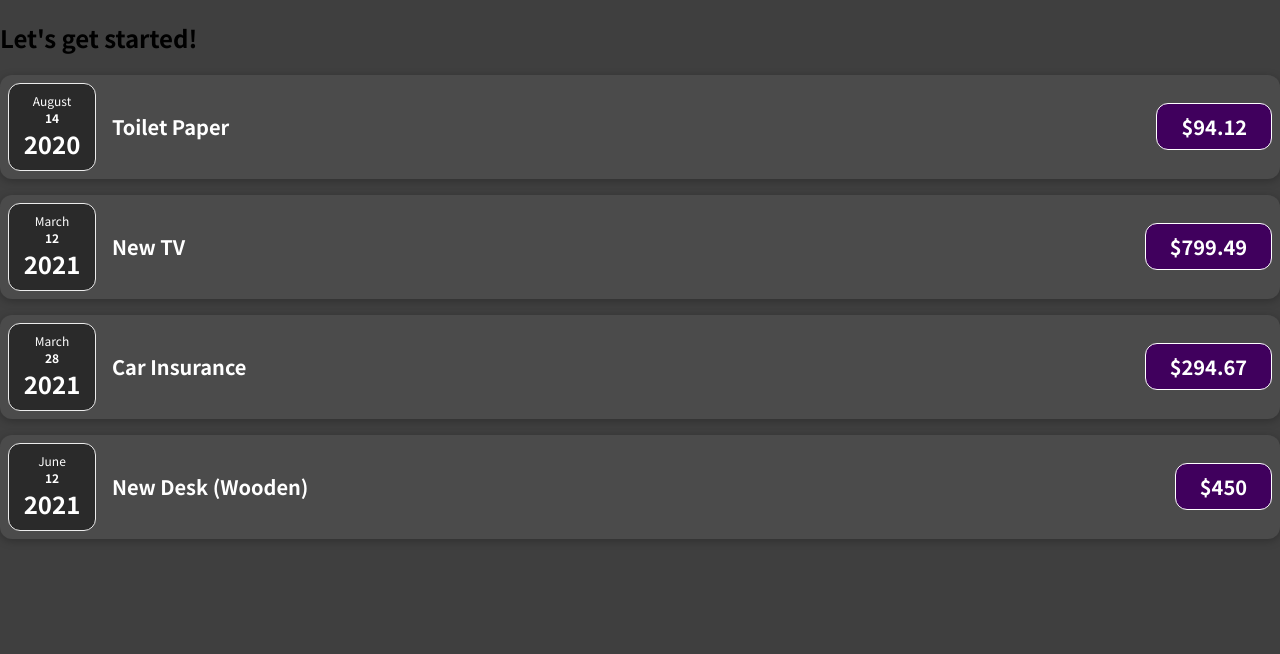
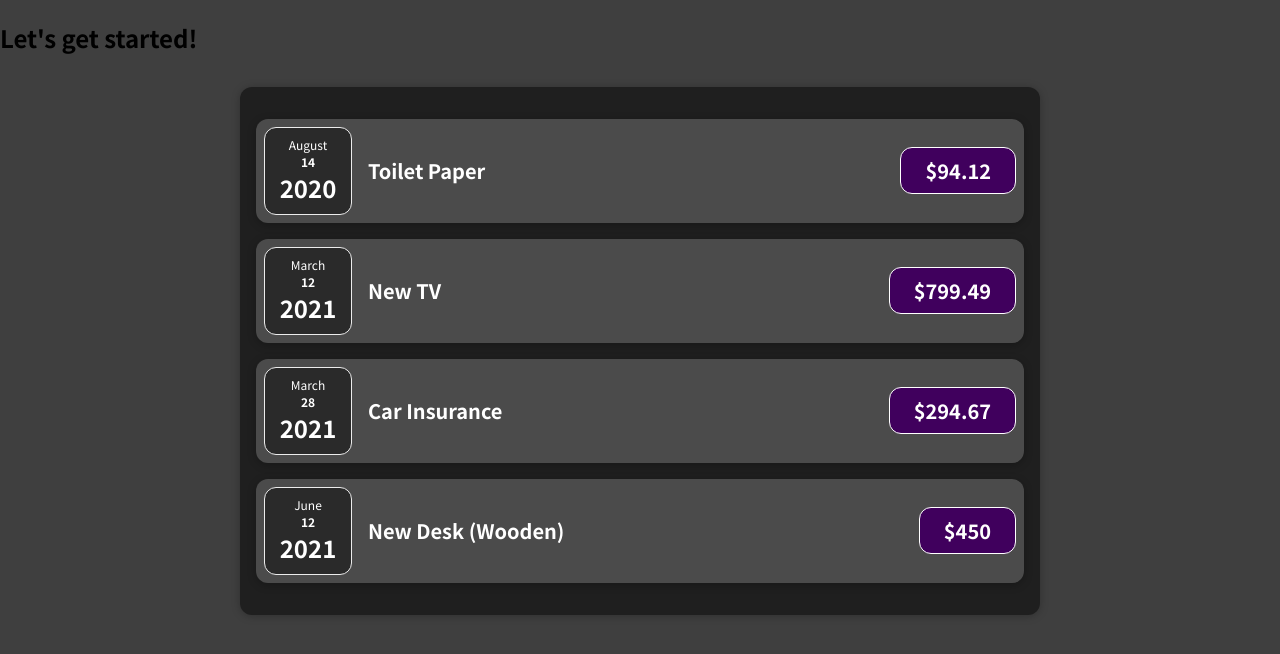
Before and after one commit to le0n/Expense-Tracker, a JavaScript app: page / in a window 1280 px wide. Shown: the top 654 px of the page. Built offline with nearby package versions, Linux system fonts and the light colour scheme.

Commit message:
further seperated ExpensesItem to a new component

```diff
--- a/src/App.js
+++ b/src/App.js
@@ -1,4 +1,4 @@
-import ExpenseItem from "./components/ExpenseItem";
+import ExpenseBox from "./components/ExpenseBox";
 
 function App() {
   const expenses = [
@@ -8,7 +8,8 @@ function App() {
       amount: 94.12,
       date: new Date(2020, 7, 14),
     },
-    { id: "e2", title: "New TV", amount: 799.49, date: new Date(2021, 2, 12) },
+    {
+      id: "e2", title: "New TV", amount: 799.49, date: new Date(2021, 2, 12) },
     {
       id: "e3",
       title: "Car Insurance",
@@ -26,26 +27,7 @@ function App() {
   return (
     <div>
       <h2>Let's get started!</h2>
-      <ExpenseItem
-        title={expenses[0].title}
-        date={expenses[0].date}
-        amount={expenses[0].amount}
-      />
-      <ExpenseItem
-        title={expenses[1].title}
-        date={expenses[1].date}
-        amount={expenses[1].amount}
-      />
-      <ExpenseItem
-        title={expenses[2].title}
-        date={expenses[2].date}
-        amount={expenses[2].amount}
-      />
-      <ExpenseItem
-        title={expenses[3].title}
-        date={expenses[3].date}
-        amount={expenses[3].amount}
-      />
+      <ExpenseBox expenseArray={expenses}/>
     </div>
   );
 }
--- /dev/null
+++ b/src/components/ExpenseBox.css
@@ -0,0 +1,9 @@
+.expenses {
+    padding: 1rem;
+    background-color: rgb(31, 31, 31);
+    margin: 2rem auto;
+    width: 50rem;
+    max-width: 95%;
+    border-radius: 12px;
+    box-shadow: 0 1px 8px rgba(0, 0, 0, 0.25);
+  }
--- /dev/null
+++ b/src/components/ExpenseBox.js
@@ -0,0 +1,30 @@
+import ExpenseItem from "./ExpenseItem";
+import "./ExpenseBox.css"
+const ExpenseBox = (props) => {
+  return (
+    <div className="expenses">
+      <ExpenseItem
+        title={props.expenseArray[0].title}
+        date={props.expenseArray[0].date}
+        amount={props.expenseArray[0].amount}
+      />
+      <ExpenseItem
+        title={props.expenseArray[1].title}
+        date={props.expenseArray[1].date}
+        amount={props.expenseArray[1].amount}
+      />
+      <ExpenseItem
+        title={props.expenseArray[2].title}
+        date={props.expenseArray[2].date}
+        amount={props.expenseArray[2].amount}
+      />
+      <ExpenseItem
+        title={props.expenseArray[3].title}
+        date={props.expenseArray[3].date}
+        amount={props.expenseArray[3].amount}
+      />
+    </div>
+  );
+};
+
+export default ExpenseBox;
```
Also changed, not shown: 1 other file (tests, documents, lock files or other folders).
